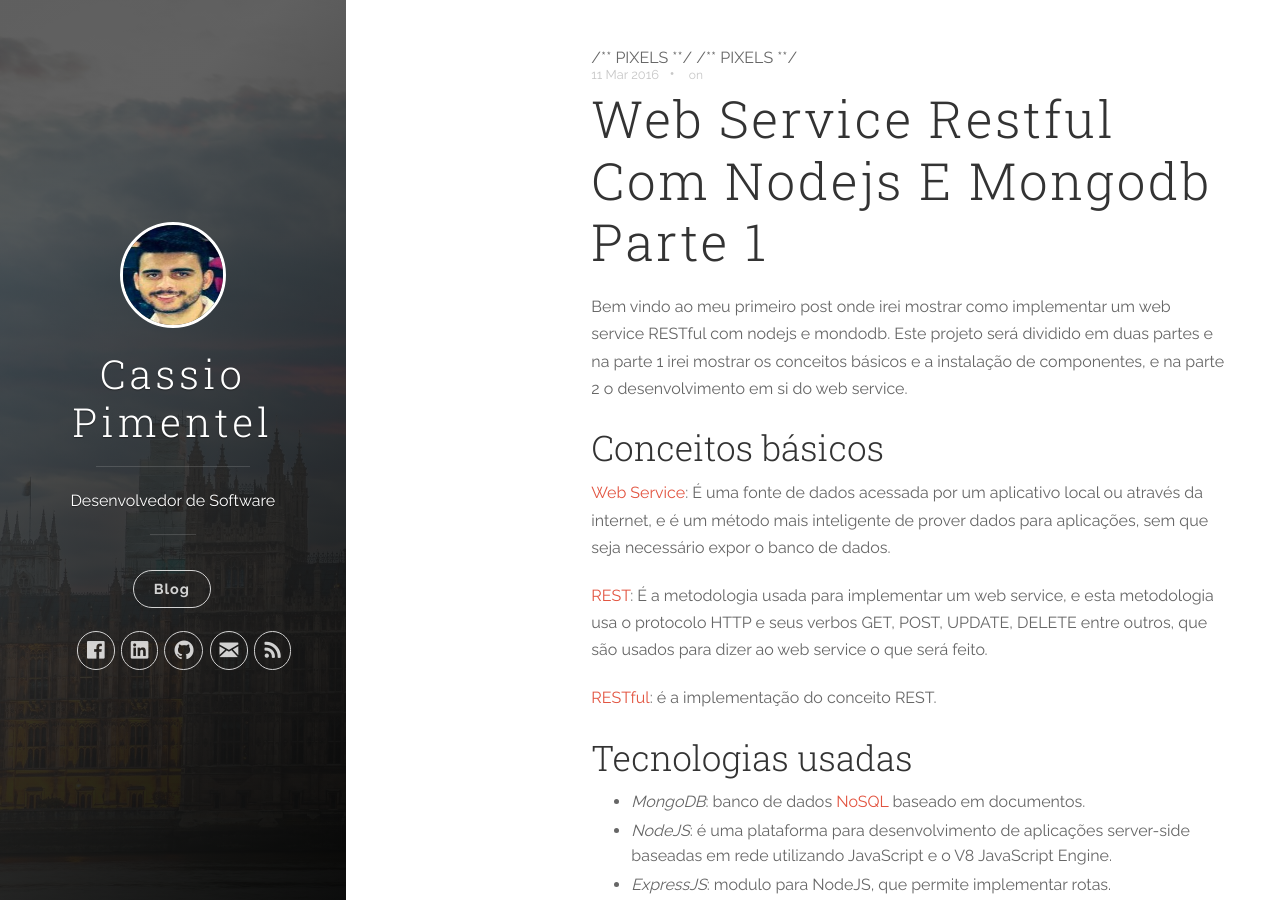
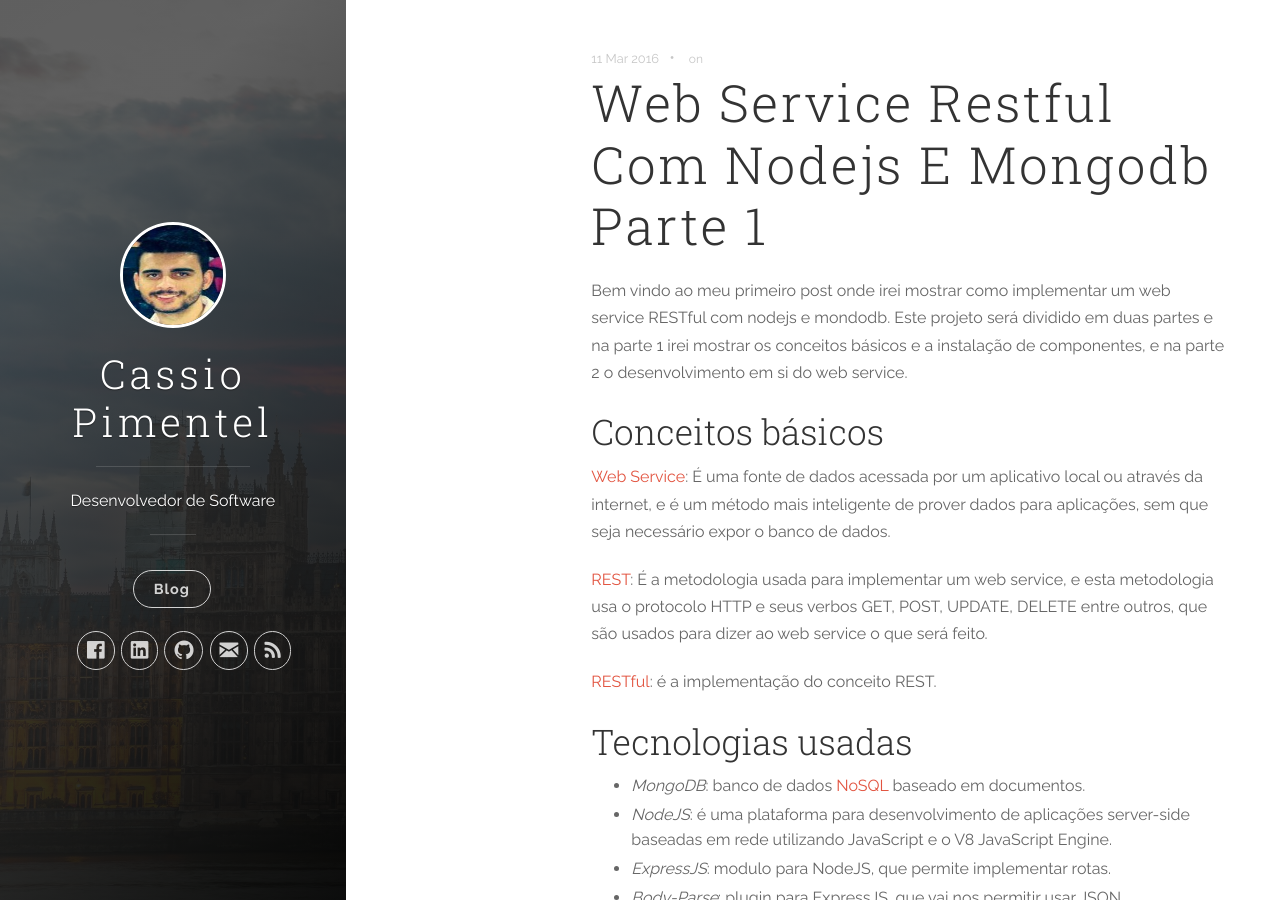
Before and after one commit to CassioPimentel/cassiopimentel.github.io, a Jekyll site: the page built from _posts/2016-03-11-Web-service-RESTful-com-NodeJS-e-MongoDB-Parte-1.markdown, in a window 1280 px wide and 900 px high. Built offline with Jekyll 4.4.1, drawn with Linux system fonts in a browser that asks for light colours; nearby versions of some CDN libraries; comment, search, counter and statistics services are not loaded.

Commit message:
Update post.html

```diff
--- a/_layouts/post.html
+++ b/_layouts/post.html
@@ -3,11 +3,6 @@ layout: default
 ---
 <article class="post-container post-container--single">
   <header class="post-header">
-
-    <meta property="og:image" content="src="http://geoawesomeness.com/wp-content/uploads/2014/08/progLanguages.jpg"">
-    <meta property="og:image:type" content="image/jpeg">
-    <meta property="og:image:width" content="800"> /** PIXELS **/
-    <meta property="og:image:height" content="600"> /** PIXELS **/
 
     <div class="post-meta">
       <time datetime="{{ page.date | date: "%-d %b %Y" }}" class="post-meta__date date">{{ page.date | date: "%-d %b %Y" }}</time> &#8226; <span class="post-meta__tags">on {% for tag in page.tags %}<a href="{{ site.baseurl }}tags/#{{ tag }}">{{ tag }}</a> {% endfor %}</span>
```
